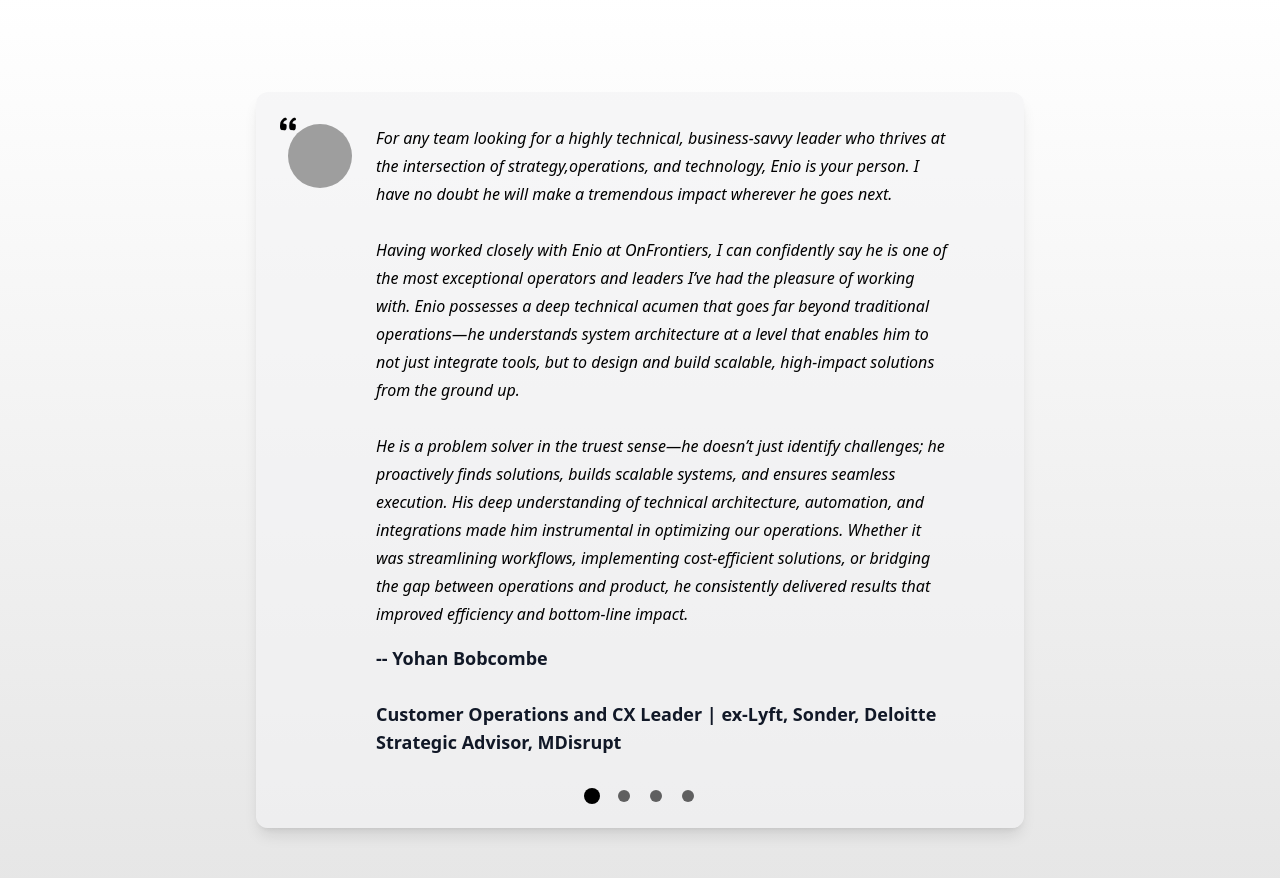
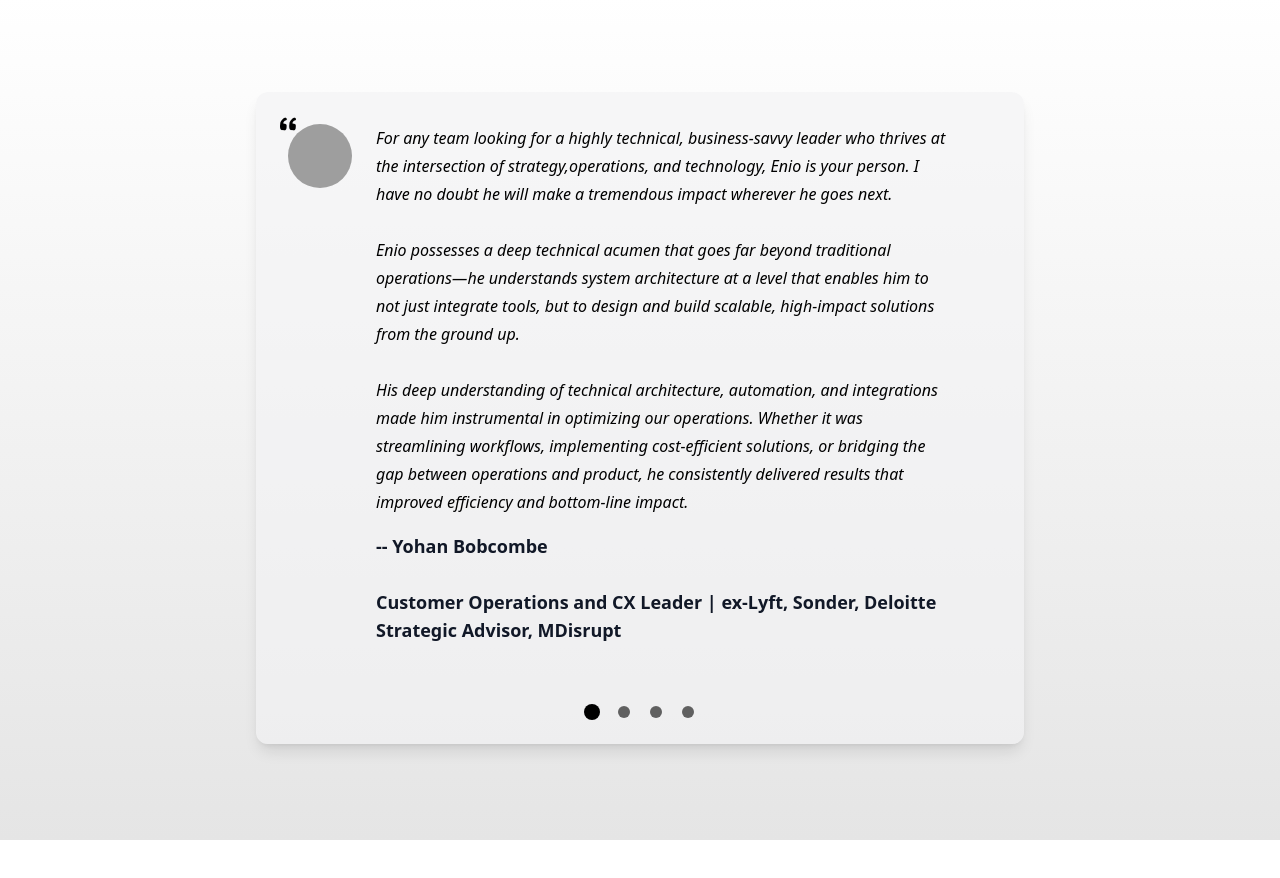
Before and after one commit to borgesenioc/react-resume-enio, a Next.js app: page / in a window 1280 px wide. Shown: the part 3160-4038 px from the top of the page. Built offline with nearby package versions, Linux system fonts and the light colour scheme; grey boxes are pictures that could not be loaded.

Commit message:
Update Yohan's testimonial

```diff
--- a/src/data/data.tsx
+++ b/src/data/data.tsx
@@ -1,10 +1,4 @@
-import {
-  ArrowDownTrayIcon,
-  BuildingOffice2Icon,
-  FlagIcon,
-  MapIcon,
-  SparklesIcon,
-} from '@heroicons/react/24/outline';
+import {ArrowDownTrayIcon, BuildingOffice2Icon, FlagIcon, MapIcon, SparklesIcon} from '@heroicons/react/24/outline';
 
 import GithubIcon from '../components/Icon/GithubIcon';
 import InstagramIcon from '../components/Icon/InstagramIcon';
@@ -60,10 +54,12 @@ export const heroData: Hero = {
   description: (
     <>
       <p className="mb-4 mt-4 mx-4 text-xl text-black sm:text-2xl lg:text-2xl">
-        I transitioned into <strong className="text-black">web development</strong> from a background of building products that power <strong className="text-black">professional networks</strong>.
-         <span className="block mb-4 mt-4 text-xl text-black sm:text-2xl lg:text-2xl">
-        This page highlights my growth and showcases my evolving <strong>portfolio</strong>.</span>
-        </p>
+        I transitioned into <strong className="text-black">web development</strong> from a background of building
+        products that power <strong className="text-black">professional networks</strong>.
+        <span className="block mb-4 mt-4 text-xl text-black sm:text-2xl lg:text-2xl">
+          This page highlights my growth and showcases my evolving <strong>portfolio</strong>.
+        </span>
+      </p>
     </>
   ),
   actions: [
@@ -89,14 +85,15 @@ export const aboutData: About = {
   profileImageSrc: profilepic,
   description: (
     <>
+      <p>I’m a builder at heart. I use technology and logic to solve business problems that matter.</p>
       <p>
-        I’m a builder at heart. I use technology and logic to solve business problems that matter.
+        My current focus is helping teams find efficient ways to connect software, natively or via custom APIs, to cut
+        out repetitive tasks. Along the way, I’ve sharpened my skills with AI models, including LLM agents, modern web
+        frameworks, and cloud infrastructures that make solutions scale.
       </p>
       <p>
-        My current focus is helping teams find efficient ways to connect software, natively or via custom APIs, to cut out repetitive tasks. Along the way, I’ve sharpened my skills with AI models, including LLM agents, modern web frameworks, and cloud infrastructures that make solutions scale.
-      </p>
-      <p>
-        Though my roles have changed—from remote operations manager to web developer—my core drive remains the same: leave every system stronger than I found it.
+        Though my roles have changed—from remote operations manager to web developer—my core drive remains the same:
+        leave every system stronger than I found it.
       </p>
     </>
   ),
@@ -107,7 +104,6 @@ export const aboutData: About = {
     {label: 'Employment', text: 'OnFrontiers Inc.  (USA/Remote)', Icon: BuildingOffice2Icon},
   ],
 };
-
 
 /**
  * Portfolio section
@@ -228,9 +224,9 @@ export const testimonial: TestimonialSection = {
       Strategic Advisor, MDisrupt`,
       text: `For any team looking for a highly technical, business-savvy leader who thrives at the intersection of strategy,operations, and technology, Enio is your person. I have no doubt he will make a tremendous impact wherever he goes next.
 
-       Having worked closely with Enio at OnFrontiers, I can confidently say he is one of the most exceptional operators and leaders I’ve had the pleasure of working with. Enio possesses a deep technical acumen that goes far beyond traditional operations—he understands system architecture at a level that enables him to not just integrate tools, but to design and build scalable, high-impact solutions from the ground up.
+       Enio possesses a deep technical acumen that goes far beyond traditional operations—he understands system architecture at a level that enables him to not just integrate tools, but to design and build scalable, high-impact solutions from the ground up.
 
-       He is a problem solver in the truest sense—he doesn’t just identify challenges; he proactively finds solutions, builds scalable systems, and ensures seamless execution. His deep understanding of technical architecture, automation, and integrations made him instrumental in optimizing our operations. Whether it was streamlining workflows, implementing cost-efficient solutions, or bridging the gap between operations and product, he consistently delivered results that improved efficiency and bottom-line impact.
+       His deep understanding of technical architecture, automation, and integrations made him instrumental in optimizing our operations. Whether it was streamlining workflows, implementing cost-efficient solutions, or bridging the gap between operations and product, he consistently delivered results that improved efficiency and bottom-line impact.
        `,
       image:
         'https://media.licdn.com/dms/image/v2/D5603AQH-aKgELzy8pQ/profile-displayphoto-shrink_800_800/profile-displayphoto-shrink_800_800/0/1707170313673?e=1747267200&v=beta&t=A5GvvriSZ60QQ4oOUhLOwF49FQwgd2R_sY_eWmCoLUU',
```
